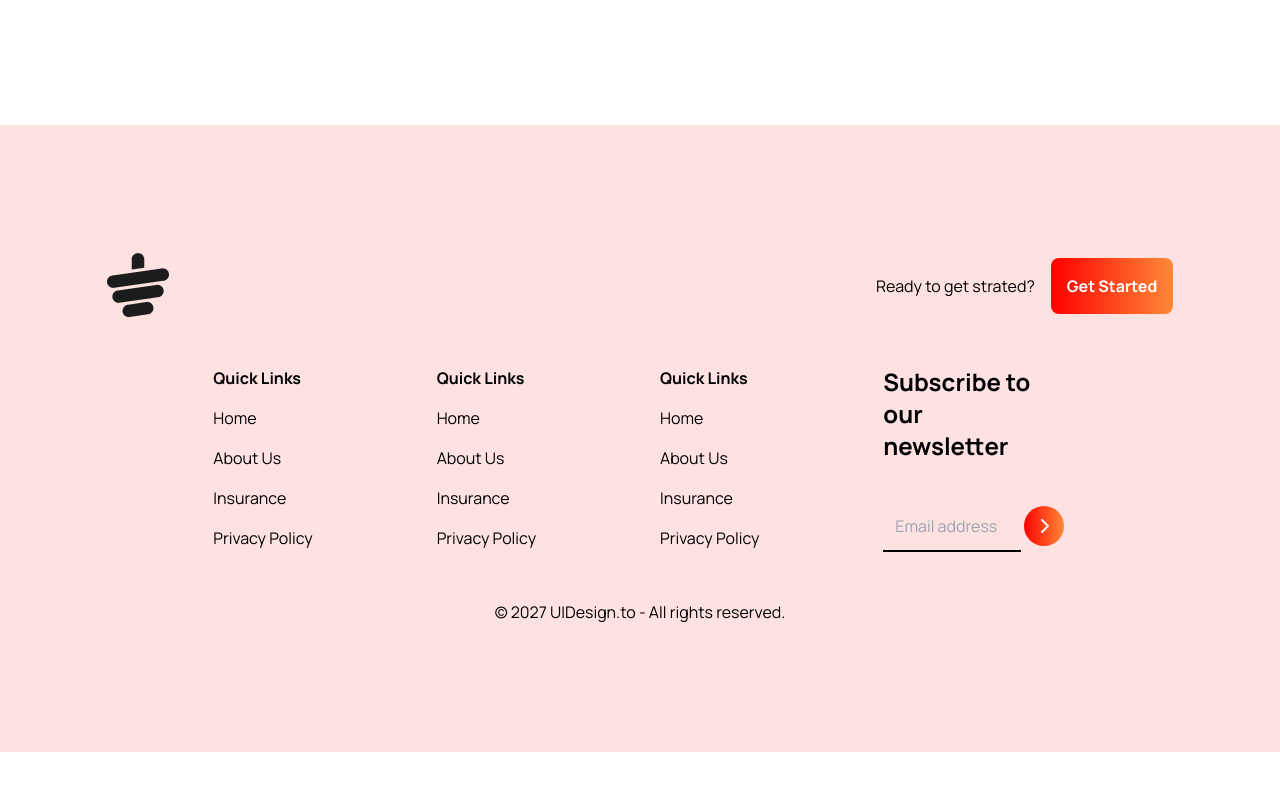
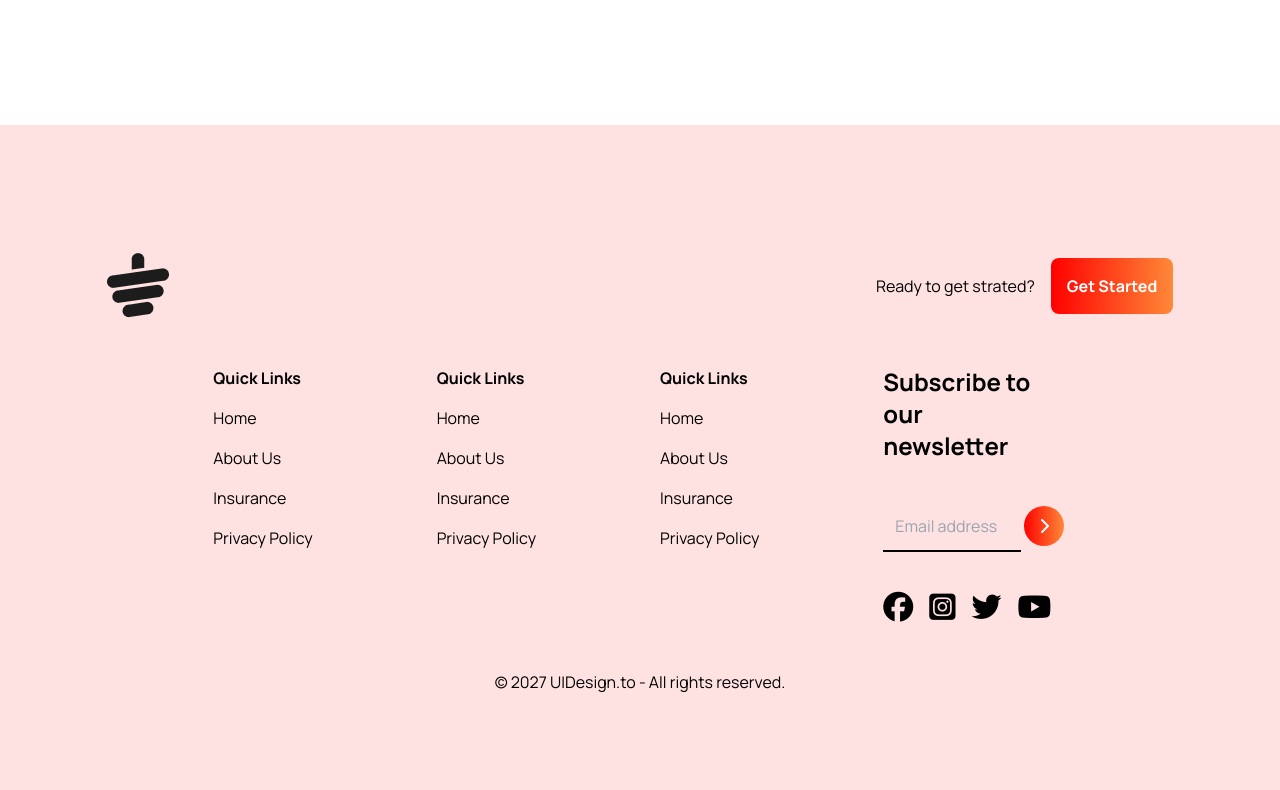
Before and after one commit to Parvez141300/tea-house-website-tailwind, a plain HTML site: page index.html in a window 1280 px wide. Shown: the part 3336-4126 px from the top of the page. Before the commit the page ends 4088 px from the top, so only its background shows below. Drawn offline with nearby package versions, Linux system fonts and the light colour scheme.

Commit message:
added social media icons

```diff
--- a/index.html
+++ b/index.html
@@ -253,6 +253,12 @@
                         <input class="w-3/4 p-3 bg-transparent border-b-2 border-black" type="text" placeholder="Email address">
                         <button class="bg-gradient-to-r from-[#FF0000] to-[#FF8938]  text-white font-bold w-10 h-10 rounded-full p-1"> <i class="fa-solid fa-chevron-right"></i> </button>
                     </form>
+                    <div class="flex gap-4 text-3xl">
+                        <i class="fa-brands fa-facebook"></i>
+                        <i class="fa-brands fa-square-instagram"></i>
+                        <i class="fa-brands fa-twitter"></i>
+                        <i class="fa-brands fa-youtube"></i>
+                    </div>
                 </div>
             </div>
             <!-- quick link with email form end  -->
```
